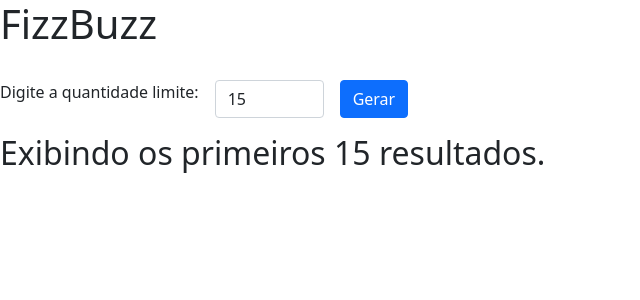
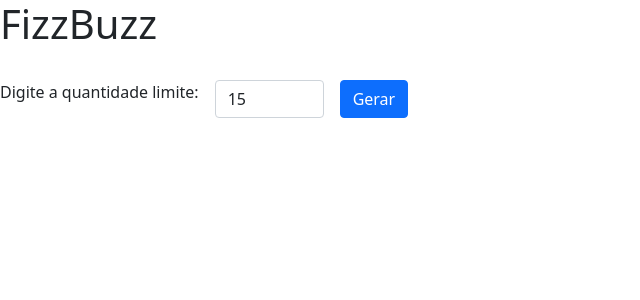
Before and after one commit to lavinyacorreia/fizzbuzz-teste-angular, an Angular app: page / in a window 1280 px wide. Shown: the top 300 px of the page, without its empty margins (0-640 px from the left). Built offline with nearby package versions, Linux system fonts and the light colour scheme.

Commit message:
Alteração para mostrar a quantidade exibida

```diff
--- a/src/app/componentes/fizz-buzz/fizz-buzz.component.html
+++ b/src/app/componentes/fizz-buzz/fizz-buzz.component.html
@@ -22,7 +22,7 @@
     <button type="submit" class="btn btn-primary mb-3" (click)="gerar($event)">Gerar</button>
   </div>
 </form>
-<h2>{{limite | retorno}}</h2>
+<h2 *ngIf="resultado.length > 0">{{limite | retorno}}</h2>
 <ul>
   <li *ngFor="let linha of resultado">{{linha}}</li>
 </ul>
--- a/src/app/componentes/fizz-buzz/fizz-buzz.component.ts
+++ b/src/app/componentes/fizz-buzz/fizz-buzz.component.ts
@@ -18,6 +18,9 @@ export class FizzBuzzComponent implements OnInit {
 
   setLimite($event: any){
     this.limite = $event.target.value;
+    if ($event.keyCode != 13){
+      this.resultado = [];
+    }
   }
 
   gerar($event: any){
```
